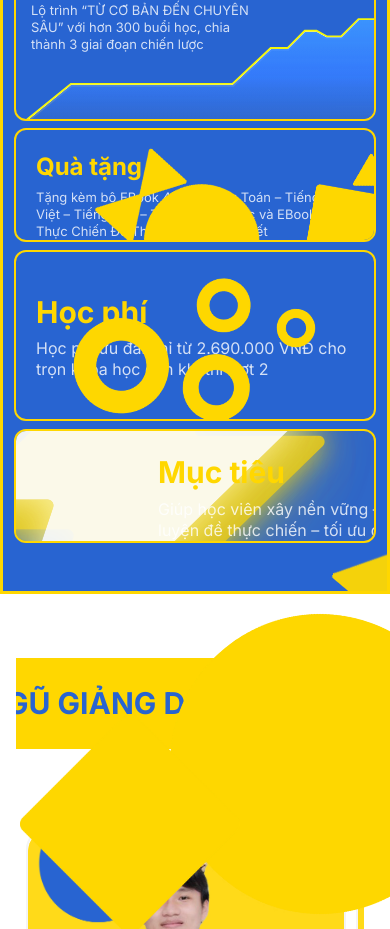
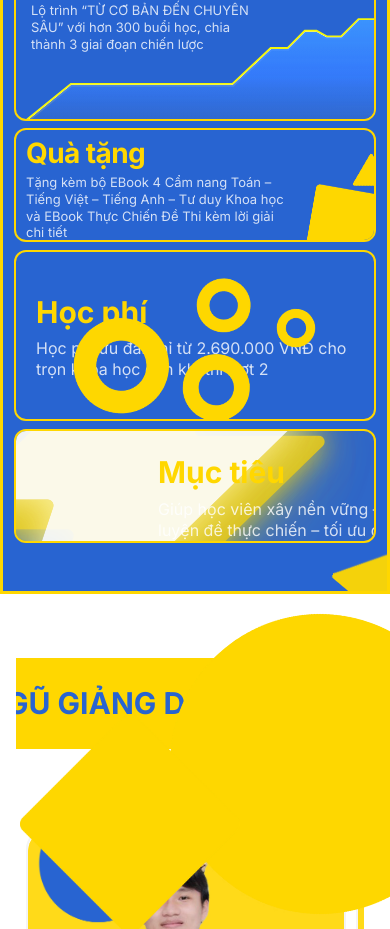
Before and after one commit to xcb3d/baillearn, a Next.js app: page / in a window 390 px wide. Shown: the part 1700-2629 px from the top of the page. Built offline with nearby package versions, Linux system fonts and the light colour scheme; a web font is replaced by a local one.

Commit message:
update responsive bentocard 2

```diff
--- a/src/app/components/BentoSection.tsx
+++ b/src/app/components/BentoSection.tsx
@@ -366,22 +366,33 @@ const BentoSection = () => {
           }}
         >
           {/* Heading & Supporting Text - Luôn ở góc trái trên cùng */}
-          <div className="z-10 flex flex-col justify-start items-start gap-[5px] w-[297px] h-min p-0 absolute top-5 left-5 overflow-visible
-                          md:w-[297px] md:top-5 md:left-5
-                          sm:gap-[3.96px] sm:w-[255px] sm:top-2 sm:left-5">
-            <div className="outline-none flex flex-col justify-start flex-shrink-0">
+          <div className="z-10 flex flex-col justify-start items-start gap-[5px] w-[300px] h-min p-0 absolute top-[8px] left-[10px] overflow-visible
+                          sm:w-[550px] sm:top-[10px] sm:left-[15px] sm:gap-[4.12px]
+                          md:w-[500px] md:top-8 md:left-8 md:gap-[5px]
+                          lg:w-[600px] lg:top-8 lg:left-8">
+            <div className="outline-none flex flex-col justify-start flex-shrink-0 w-full">
               {/* Desktop/Tablet Title */}
               <div className="hidden lg:block">
-                <h5 className="font-inter font-bold text-left text-primary" style={{ fontSize: '30px' }}>Quà tặng</h5>
+                <h2 className="font-inter font-bold tracking-[-0.02em] leading-[1.1] text-left text-primary" style={{ fontSize: '36px' }}>Quà tặng</h2>
               </div>
               {/* Mobile Title */}
               <div className="block lg:hidden">
-                <h5 className="font-inter font-bold text-left text-primary" style={{ fontSize: '24px' }}>Quà tặng</h5>
+                <h2 className="font-inter font-bold tracking-[-0.02em] leading-[1.1] text-left text-primary
+                               text-[28px] sm:text-[32px]">
+                  Quà tặng
+                </h2>
               </div>
             </div>
-            {/* Description */}
-            <div className="outline-none flex flex-col justify-start flex-shrink-0 w-full max-w-[290px]">
-              <p className="text-[13px] leading-[1.3] text-left text-white-framer opacity-80">Tặng kèm bộ EBook 4 Cẩm nang Toán – Tiếng Việt – Tiếng Anh – Tư duy Khoa học và EBook Thực Chiến Đề Thi kèm lời giải chi tiết</p>
+            {/* Description - Responsive width */}
+            <div className="outline-none flex flex-col justify-start flex-shrink-0 w-[260px] sm:w-[280px] md:w-full">
+              {/* Desktop/Tablet Description */}
+              <div className="hidden lg:block">
+                <p className="text-[14px] font-normal leading-[18px] text-left text-white-framer opacity-80">Tặng kèm bộ EBook 4 Cẩm nang Toán – Tiếng Việt – Tiếng Anh – Tư duy Khoa học và EBook Thực Chiến Đề Thi kèm lời giải chi tiết</p>
+              </div>
+              {/* Mobile Description */}
+              <div className="block lg:hidden">
+                <p className="text-[13px] sm:text-[15px] font-normal leading-[1.3] text-left text-white-framer opacity-80">Tặng kèm bộ EBook 4 Cẩm nang Toán – Tiếng Việt – Tiếng Anh – Tư duy Khoa học và EBook Thực Chiến Đề Thi kèm lời giải chi tiết</p>
+              </div>
             </div>
           </div>
           {/* Bentocard2 Images - Framer Style (Swapped) */}
@@ -408,7 +419,7 @@ const BentoSection = () => {
             </div>
           </div>
 
-          <div className="absolute overflow-visible z-20 flex-none"
+          <div className="hidden lg:block absolute overflow-visible z-20 flex-none"
                style={{
                  aspectRatio: '0.818947',
                  height: '165px',
```
